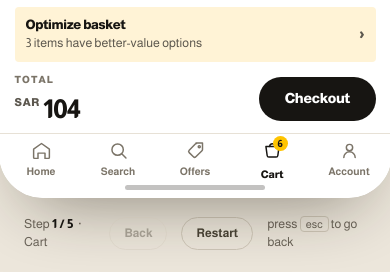
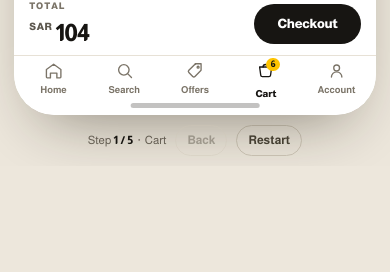
Before and after one commit to IslamoAshraf/Smart-Basket-Optimizer, a plain HTML site: page prototype.html in a window 390 px wide. Shown: the part 678-950 px from the top of the page. After the commit the page ends 844 px from the top, so only its background shows below. Drawn offline with Linux system fonts and the light colour scheme.

Commit message:
Fit the prototype device to the window
The stage was a fixed 393 x 852, so on a laptop shorter than about 950px the
phone ran off the bottom and the page scrolled — which reads as scrolling the
screen rather than the page. It now scales to what the window can show, floors
at half size so a short landscape window scrolls instead of rendering a phone
too small to read, and leaves the chrome below at reading size.

Co-Authored-By: Claude Opus 5 <noreply@anthropic.com>

```diff
--- a/prototype.html
+++ b/prototype.html
@@ -20,14 +20,23 @@
 :focus-visible{outline:3px solid var(--ink);outline-offset:2px}
 html{-webkit-text-size-adjust:100%}
 body{margin:0;min-height:100vh;background:#EDE7DC;display:flex;flex-direction:column;
-  align-items:center;justify-content:center;gap:18px;padding:24px;
+  align-items:center;justify-content:flex-start;gap:18px;padding:24px;
   font:400 15px/1.4 "Almarai",system-ui,sans-serif;color:var(--ink);
   -webkit-font-smoothing:antialiased;font-variant-numeric:tabular-nums}
 :focus-visible{outline:3px solid var(--ink);outline-offset:2px}
 
-/* the stage holds all five screens; one is on at a time */
+/* The stage holds all five screens; one is on at a time.
+
+   The device is a fixed 393 x 852 and the window is not, so the stage is
+   scaled to whatever the window can show. zoom rather than transform, because
+   zoom changes the layout box — the page keeps centring the phone instead of
+   centring a 852px footprint with a shrunken phone drawn inside it.
+
+   Only the stage scales. The step counter and the buttons below are the
+   prototype's own furniture, not the product, so they stay at reading size. */
 .stage{position:relative;width:393px;height:852px;border-radius:44px;overflow:hidden;
-  box-shadow:0 30px 70px -30px rgba(30,24,10,.5);background:var(--paper);flex:none}
+  box-shadow:0 30px 70px -30px rgba(30,24,10,.5);background:var(--paper);flex:none;
+  zoom:var(--fit,1);margin-top:auto}
 .screen{position:absolute;inset:0;visibility:hidden;transform:translateX(100%)}
 .screen.on{visibility:visible;transform:none}
 .screen .phone{width:100%;height:100%;border-radius:0;box-shadow:none}
@@ -35,13 +44,21 @@ body{margin:0;min-height:100vh;background:#EDE7DC;display:flex;flex-direction:co
 .dim{filter:brightness(.94)}
 
 /* prototype chrome, deliberately outside the device */
-.bar{display:flex;align-items:center;gap:14px;font-size:12.5px;color:#6B6459}
+.bar{display:flex;align-items:center;gap:14px;font-size:12.5px;color:#6B6459;
+  margin-bottom:auto}
 .bar b{font-weight:800;color:var(--ink)}
 .bar button{padding:7px 14px;border:1px solid #CFC7B8;border-radius:999px;background:none;
   font:inherit;font-size:12px;font-weight:700;color:#4A4437;cursor:pointer}
 .bar button:hover{border-color:var(--ink);color:var(--ink)}
 .bar kbd{font:inherit;font-size:11px;padding:1px 5px;border:1px solid #CFC7B8;border-radius:4px}
 @media (prefers-reduced-motion:reduce){.moving{transition:none}}
+/* on a phone the gutters are the first thing worth giving back to the device */
+@media (max-width:520px){
+  body{padding:10px;gap:10px}
+  .bar{gap:9px;font-size:11.5px}
+  .bar button{padding:6px 11px}
+  .bar .hint{display:none}
+}
 
 /* ---------- _cart-v4.html ---------- */
 #s1 .phone{width:393px;height:852px;background:var(--white);border-radius:44px;overflow:hidden;
@@ -1001,7 +1018,7 @@ body{margin:0;min-height:100vh;background:#EDE7DC;display:flex;flex-direction:co
   <span>Step <b id="step">1 / 5</b> &nbsp;·&nbsp; <span id="stepname">Cart</span></span>
   <button id="back" type="button">Back</button>
   <button id="restart" type="button">Restart</button>
-  <span>press <kbd>esc</kbd> to go back</span>
+  <span class="hint">press <kbd>esc</kbd> to go back</span>
 </div>
 
 <script>
@@ -1259,6 +1276,32 @@ body{margin:0;min-height:100vh;background:#EDE7DC;display:flex;flex-direction:co
     if (e.key === 'Escape' || e.key === 'Backspace') { e.preventDefault(); pop(); }
   });
 
+  /* Fit the device to the window. The chrome below is measured rather than
+     assumed, because it wraps to two lines on a narrow screen and that height
+     is part of what the phone has to share. */
+  function fit(){
+    var cs = getComputedStyle(document.body), bar = document.querySelector('.bar');
+    var vv = window.visualViewport;
+    var vh = vv ? vv.height : innerHeight, vw = vv ? vv.width : innerWidth;
+    if (!vh || !vw) return;                     /* nothing measurable yet */
+    var availH = vh - parseFloat(cs.paddingTop) - parseFloat(cs.paddingBottom)
+               - (parseFloat(cs.rowGap) || 0) - bar.offsetHeight;
+    var availW = vw - parseFloat(cs.paddingLeft) - parseFloat(cs.paddingRight);
+    if (availH <= 0 || availW <= 0) return;     /* keep the last good value */
+    /* Below half size the device stops being readable, so the page scrolls
+       instead. Fitting is worth doing until it costs more than it gives. */
+    var s = Math.max(.5, Math.min(1, availH / 852, availW / 393));
+    document.documentElement.style.setProperty('--fit', s.toFixed(4));
+  }
+  addEventListener('resize', fit);
+  addEventListener('orientationchange', fit);
+  if (window.visualViewport) visualViewport.addEventListener('resize', fit);
+  /* twice: the first pass can change whether a scrollbar exists, which changes
+     the width the second pass measures. Again once the face has loaded, since
+     the chrome below the device is set in it and its height is part of the sum. */
+  fit(); requestAnimationFrame(fit);
+  if (document.fonts && document.fonts.ready) document.fonts.ready.then(fit);
+
   snapshotS5();
   el('s1').classList.add('on');
   renderAll(); label();
```
